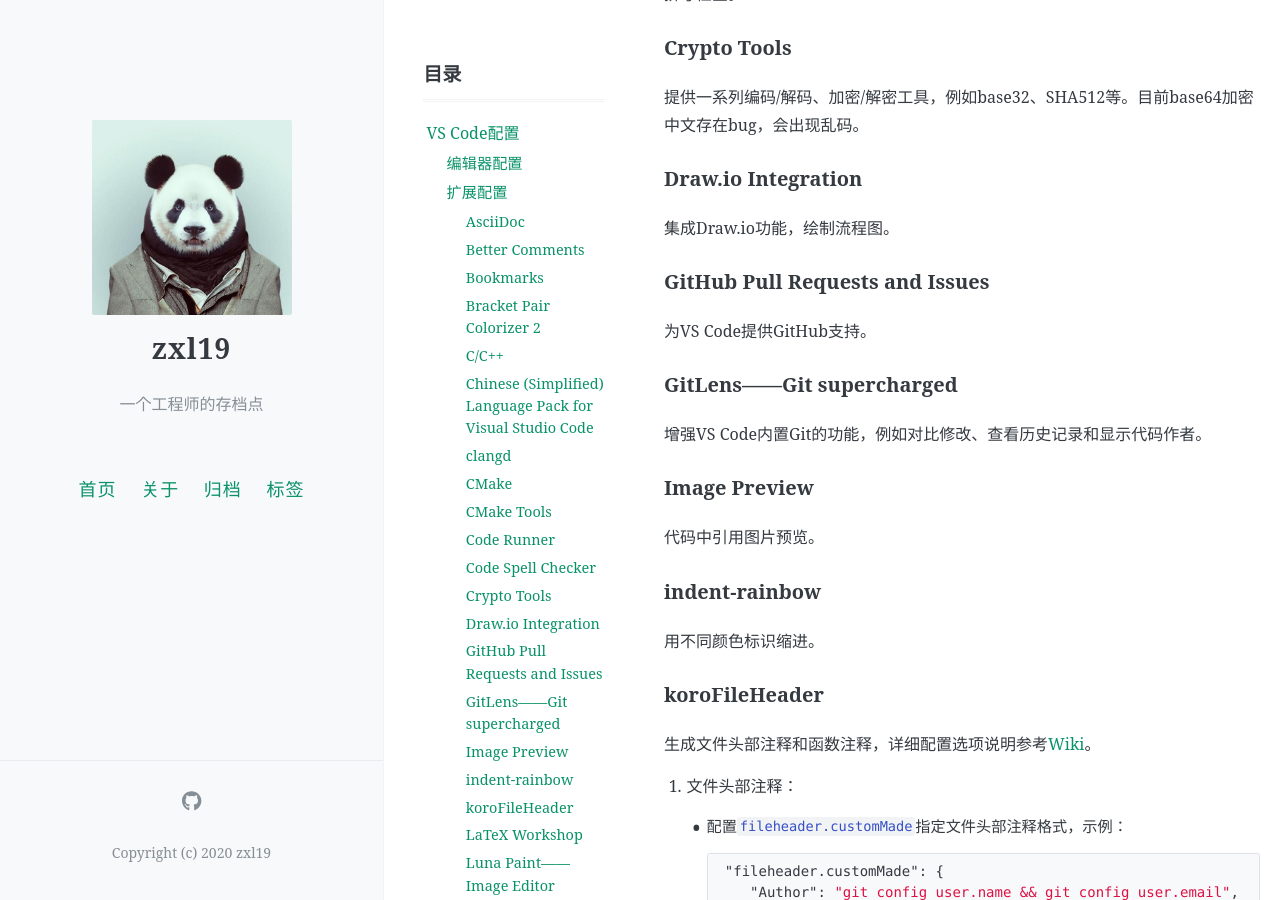
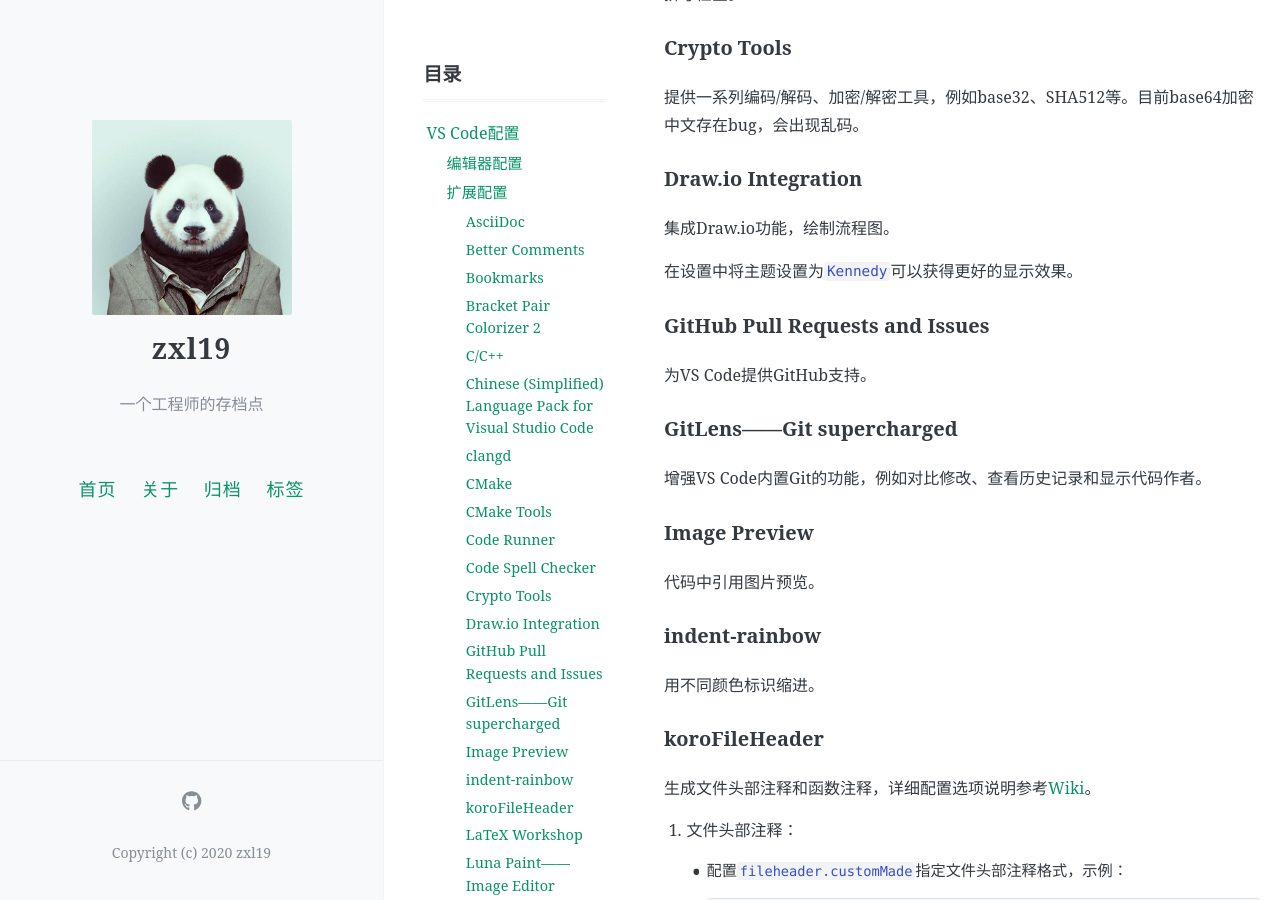
Before and after one commit to zxl19/zxl19.github.io, a Jekyll site: the page built from _posts/2020-06-03-vscode-setup.md, in a window 1280 px wide and 900 px high, scrolled down 2478 px. Built offline with Jekyll 4.4.1, drawn with Linux system fonts in a browser that asks for light colours; comment, search, counter and statistics services are not loaded.

Commit message:
Update 2020-06-03-vscode-setup.md

```diff
--- a/_posts/2020-06-03-vscode-setup.md
+++ b/_posts/2020-06-03-vscode-setup.md
@@ -112,6 +112,8 @@ CMake扩展。
 ### Draw.io Integration
 
 集成Draw.io功能，绘制流程图。
+
+在设置中将主题设置为`Kennedy`可以获得更好的显示效果。
 
 ### GitHub Pull Requests and Issues
 
```
